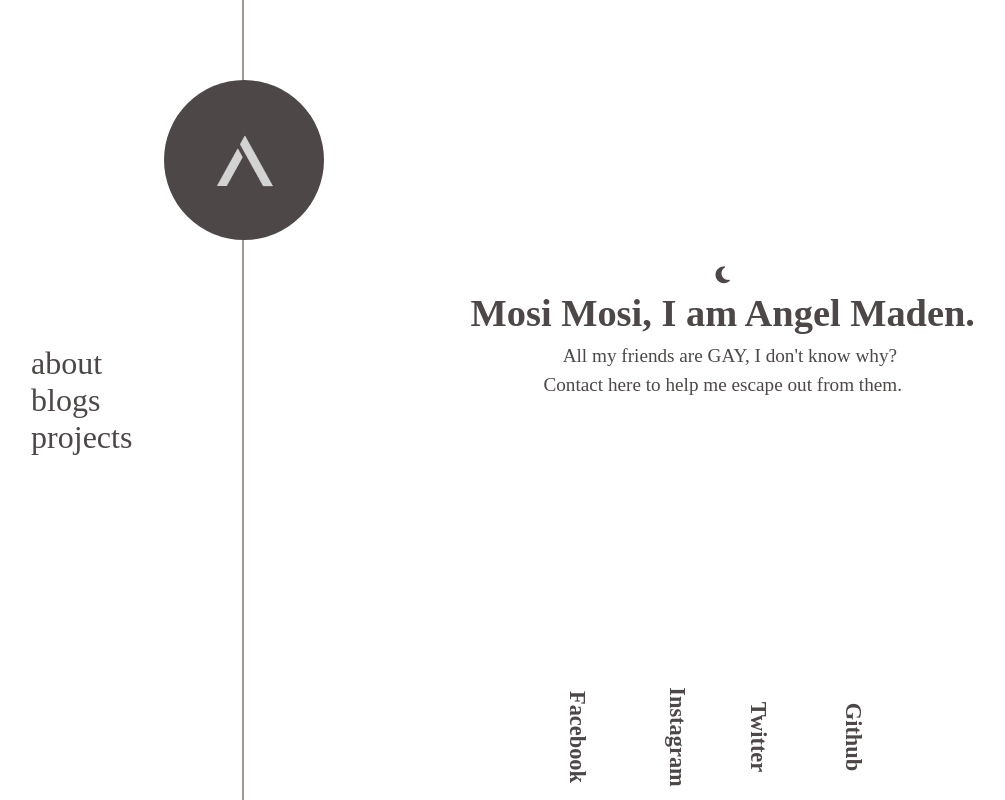
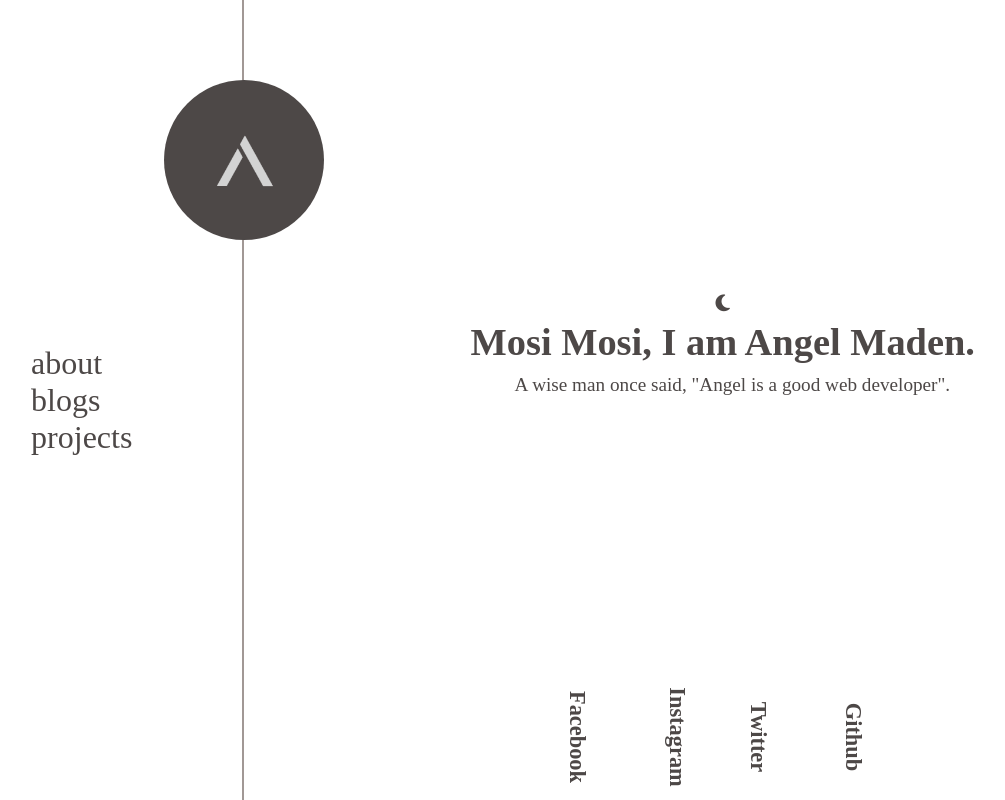
Before and after one commit to iambstha/BRAND---The-Team, a plain HTML site: page angel.html in a window 1280 px wide. Shown: the whole page, without its empty margins (78-1083 px from the left). Drawn offline with Linux system fonts and the light colour scheme.

Commit message:
Update angel.html

```diff
--- a/angel.html
+++ b/angel.html
@@ -35,9 +35,7 @@
                         </h1>
                     </div>
                     <p>
-                        All my friends are GAY, I don't know why?
-                        <br>
-                        Contact here to help me escape out from them.
+                        A wise man once said, "Angel is a good web developer".
                     </p>
                 </div>
                 <div class="a_contact">
```
